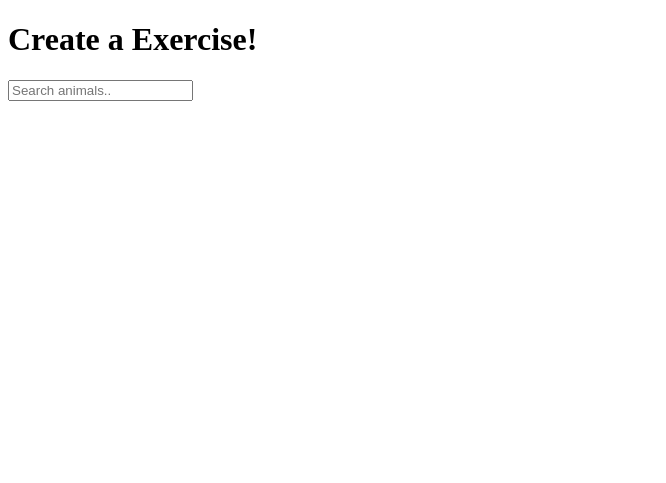
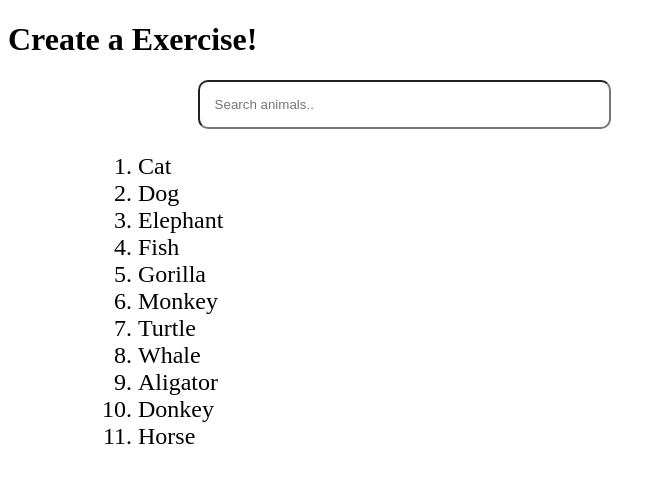
Before and after one commit to RGupta0323/FitnessApp, a Flask app: page /createexercise in a window 1280 px wide. Shown: the top 483 px of the page, without its empty margins (0-666 px from the left). Run offline with Flask 2, Linux system fonts and the light colour scheme.

```diff
--- /dev/null
+++ b/src/FlaskWebApp/static/stylesheets/createexercise.css
@@ -0,0 +1,26 @@
+#searchbar{
+     margin-left: 15%;
+     padding:15px;
+     border-radius: 10px;
+   }
+
+   input[type=text] {
+      width: 30%;
+      -webkit-transition: width 0.15s ease-in-out;
+      transition: width 0.15s ease-in-out;
+   }
+
+   /* When the input field gets focus,
+        change its width to 100% */
+   input[type=text]:focus {
+     width: 70%;
+   }
+
+  #list{
+    font-size:  1.5em;
+    margin-left: 90px;
+   }
+
+.animals{
+   display: list-item;
+  }
--- a/src/FlaskWebApp/templates/createexercise.html
+++ b/src/FlaskWebApp/templates/createexercise.html
@@ -5,9 +5,24 @@
     <title>Create a exercise</title>
 </head>
 <body>
+    <link rel="stylesheet" type="text/css" href="{{ url_for('static', filename='stylesheets/createexercise.css') }}">
     <h1>Create a Exercise!</h1>
 
     <input id="searchbar" onkeyup="search_animal()" type="text"
         name="search" placeholder="Search animals..">
+
+    <ol id='list'>
+        <li class="animals">Cat</li>
+        <li class="animals">Dog</li>
+        <li class="animals">Elephant</li>
+        <li class="animals">Fish</li>
+        <li class="animals">Gorilla</li>
+        <li class="animals">Monkey</li>
+        <li class="animals">Turtle</li>
+        <li class="animals">Whale</li>
+        <li class="animals">Aligator</li>
+        <li class="animals">Donkey</li>
+        <li class="animals">Horse</li>
+    </ol>
 </body>
 </html>
```
